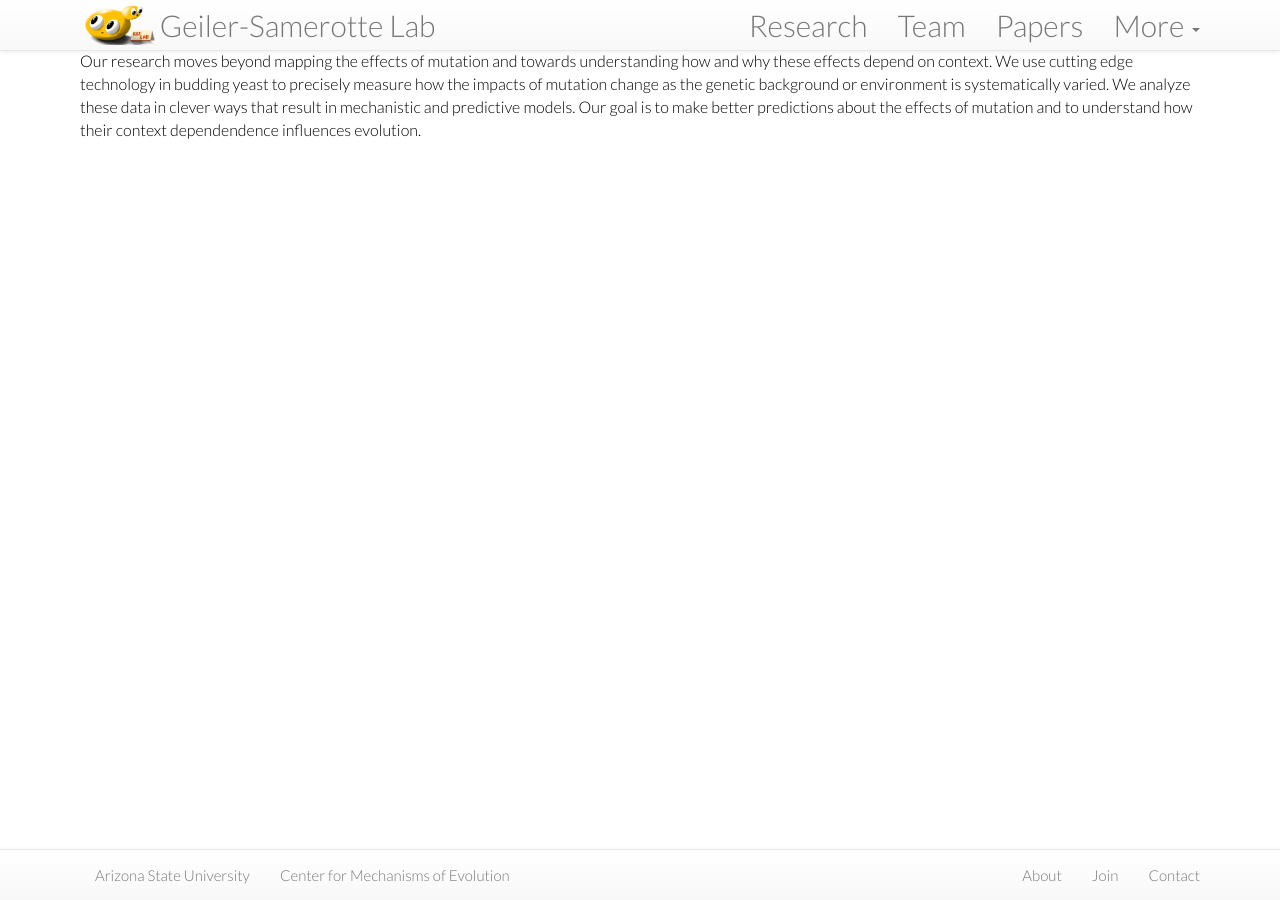
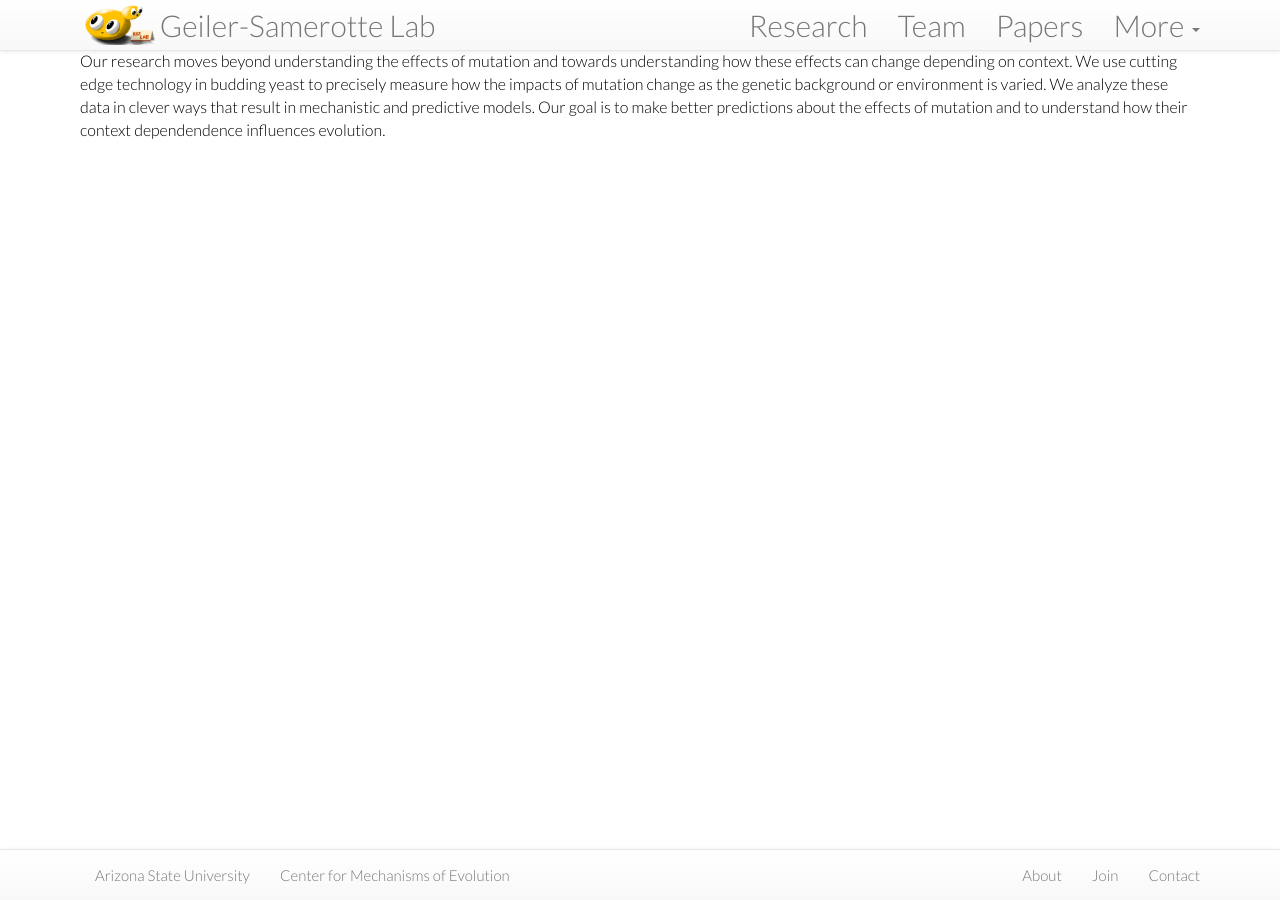
Before and after one commit to Samerotte-Lab/Samerotte-Lab.github.io, a Jekyll site: the page built from misc/_posts/2015-04-22-home.md, in a window 1280 px wide. Built offline with Jekyll 4.4.1, drawn with Linux system fonts in a browser that asks for light colours; nearby versions of some CDN libraries.

Commit message:
main text

```diff
--- a/misc/_posts/2015-04-22-home.md
+++ b/misc/_posts/2015-04-22-home.md
@@ -7,4 +7,4 @@ categories:
  - home
 homepage: true
 ---
-Our research moves beyond mapping the effects of mutation and towards understanding how and why these effects depend on context. We use cutting edge technology in budding yeast to precisely measure how the impacts of mutation change as the genetic background or environment is systematically varied. We analyze these data in clever ways that result in mechanistic and predictive models. Our goal is to make better predictions about the effects of mutation and to understand how their context dependendence influences evolution.
+Our research moves beyond understanding the effects of mutation and towards understanding how these effects can change depending on context. We use cutting edge technology in budding yeast to precisely measure how the impacts of mutation change as the genetic background or environment is varied. We analyze these data in clever ways that result in mechanistic and predictive models. Our goal is to make better predictions about the effects of mutation and to understand how their context dependendence influences evolution.
```
